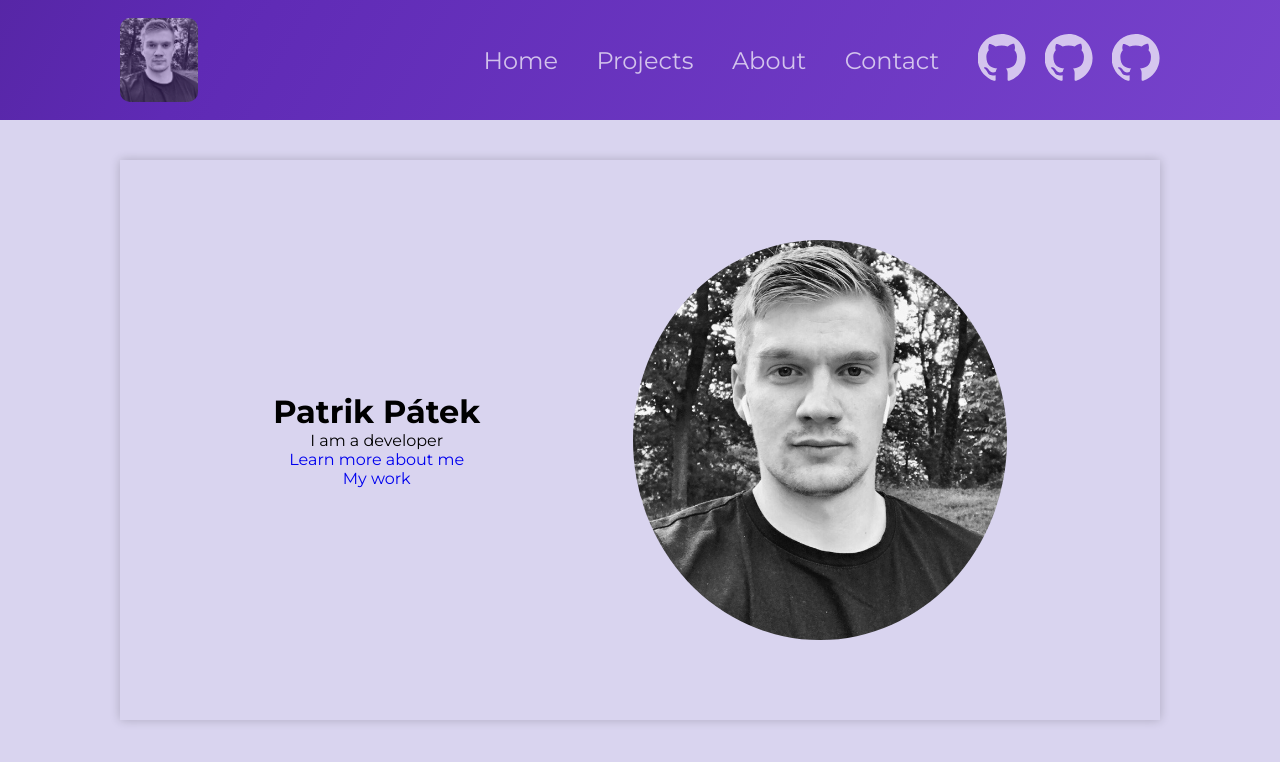
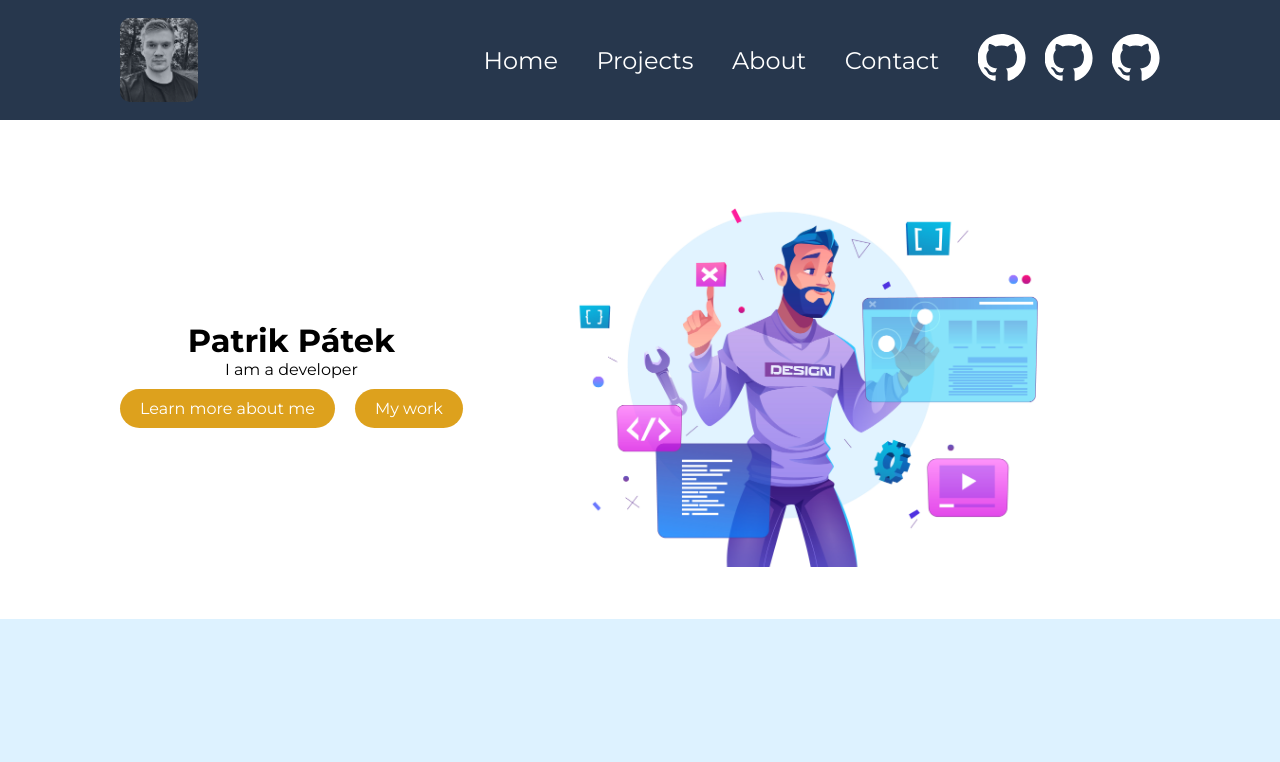
Before and after one commit to pataspatek/portfolio, a React (Vite) app in the folder frontend/: page / in a window 1280 px wide. Shown: the top 762 px of the page. Built offline with nearby package versions, Linux system fonts and the light colour scheme.

Commit message:
Hero added, color pallete adjust, header hover effect adjust

```diff
--- a/frontend/src/components/Hero.jsx
+++ b/frontend/src/components/Hero.jsx
@@ -21,7 +21,7 @@ function Hero() {
                     </div>
                 </div>
                 <div className="hero-img-container">
-                    <img className="hero-img" src="profile-picture.jpg" alt="profile-picture" />
+                    <img className="hero-img" src="img.jpg" alt="profile-picture" />
                 </div>
             </div>
         </div>
--- a/frontend/src/main.css
+++ b/frontend/src/main.css
@@ -1,12 +1,12 @@
 @import url('https://fonts.googleapis.com/css2?family=Montserrat:ital,wght@0,400;0,700;1,300&display=swap');
 
 :root {
-    --primary-color: #5f2ab5;
-    --secondary-color-dark: #2f145f;
-    --secondary-color-light: #7c48d1;
+    --primary-color: #27374d;
     --text-color-light:#fff;
     --text-color-dark: #000;
-    --background-color: #d9d4ef;
+    --background-color-dark: #56667e;
+    --background-color-light: #ddf2ff;
+    --call-to-action: #dda11d;
 }
 
 * {
@@ -17,5 +17,5 @@
 
 body {
     font-family: 'Montserrat', sans-serif;
-    background-color: var(--background-color);
+    background-color: var(--background-color-light);
 }
--- a/frontend/src/styles/header.css
+++ b/frontend/src/styles/header.css
@@ -21,12 +21,14 @@
     padding: 0 5%;
 
     /* Gradient background animation */
-    background: linear-gradient(300deg, var(--secondary-color-light), var(--primary-color), var(--secondary-color-dark));
+    background: var(--primary-color);
+}
+
+/*
     background-size: 200% 200%;
     animation: gradient-animation 20s ease infinite;
 }
 
-/* Gradient animation keyframes */
 @keyframes gradient-animation {
     0% {
       background-position: 0% 50%;
@@ -37,7 +39,7 @@
     100% {
       background-position: 0% 50%;
     }
-}
+} */
 
 /* Header container layout */
 .header {
@@ -101,14 +103,9 @@
     transition: var(--header-hover-transition)
 }
 
-.nav-link {
-    /* Initial navigation link opacity */
-    opacity: var(--header-initial-opacity);
-}
-
 .nav-link:hover {
     /* Navigation link hover effect */
-    opacity: var(--header-hover-opacity);
+    color: var(--call-to-action);
 }
 
 /* Social links styles */
@@ -130,14 +127,9 @@
     transition: var(--header-hover-transition)
 }
 
-.social-icon {
-    /* Initial social icon opacity */
-    opacity: var(--header-initial-opacity);
-}
-
 .social-icon:hover {
     /* Social icon hover effect */
-    opacity: var(--header-hover-opacity);
+    color: var(--call-to-action);
 }
 
 /* Collapse toggle */
@@ -159,13 +151,15 @@
 .icon-collapsed {
     /* Collapsed navigation icon layout */
     display: block;
-    opacity: var(--header-initial-opacity);
     transition: var(--header-hover-transition);
+}
+
+.icon-collapsed:hover .line {
+    background-color: var(--call-to-action);
 }
 
 .icon-collapsed:hover {
     /* Collapsed navigation icon hover effect */
-    opacity: var(--header-hover-opacity);
     cursor: pointer;
 }
 
@@ -191,7 +185,7 @@
         display: flex; /* Show navigation container when the input is checked */
         flex-direction: column; /* Stack navigation items vertically */
         align-items: center;
-        background-color: rgba(0, 0, 0, 0.8); /* Background for mobile navigation */
+        background-color: rgba(0, 0, 0, 0.9); /* Background for mobile navigation */
         position: fixed;
         top: 0;
         left: 0;
--- a/frontend/src/styles/hero.css
+++ b/frontend/src/styles/hero.css
@@ -1,51 +1,77 @@
-/* hero.css */
+/* Hero CSS */
 
-/* Center the hero container */
+/* Hero container */
 .hero-container {
-    height: 100vh;
+    /* display: flex;
+    justify-content: center;
+    align-items: center; */
     padding: 0 5%;
+    background-color: white;
+    /* height: 100vh; */
 }
 
-/* Style the main hero section */
+/* Main hero section style */
 .hero {
     max-width: 1040px;
-    height: 70vh;
     margin: 0 auto;
     display: flex;
     justify-content: space-evenly;
     align-items: center;
-    margin-top: 5vh;
-    box-shadow: 0 0 10px rgba(0, 0, 0, 0.2);
 }
 
-/* Style the description section */
+/* Content section style */
 .hero-content {
     display: flex;
     flex-direction: column;
     justify-content: center;
+    align-items: center;
+    text-align: center;
+    gap: 20px;
 }
 
-.hero-description {
+/* .hero-title {
+    font-size: 2.5rem;
+    font-weight: bold;
+    color: #333;
+} */
+
+/* .hero-subtitle {
+    font-size: 1.2rem;
+    color: #666;
+} */
+
+/* Links container style */
+.hero-links-container {
     display: flex;
-    flex-direction: column;
     justify-content: center;
     align-items: center;
+    gap: 20px;
 }
 
-.hero-links-container {
-    display: flex;
-    flex-direction: column;
-    justify-content: center;
-    align-items: center;
+.hero-link {
+    background-color: var(--call-to-action); /* Red background */
+    color: white;
+    border: none;
+    border-radius: 25px;
+    padding: 10px 20px;
+    white-space: nowrap;
 }
 
+/* Hero image style */
 .hero-img-container {
     display: flex;
     justify-content: center;
     align-items: center;
+    margin: 5%;
 }
 
 .hero-img {
+    max-width: 100%;
     max-height: 50vh;
-    border-radius: 50%;
 }
+
+@media screen and (max-width: 870px) {
+    .hero {
+        flex-direction: column;
+    }
+}
```
Also changed, not shown: frontend/public/img.jpg (added), frontend/public/profile-img-no-background.png (added).
